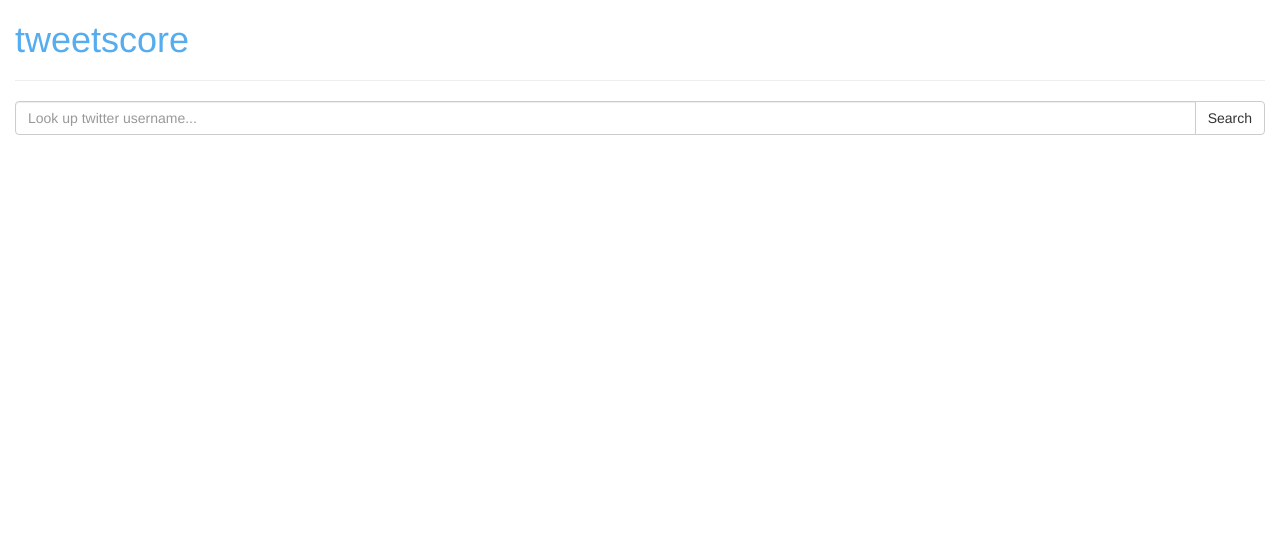
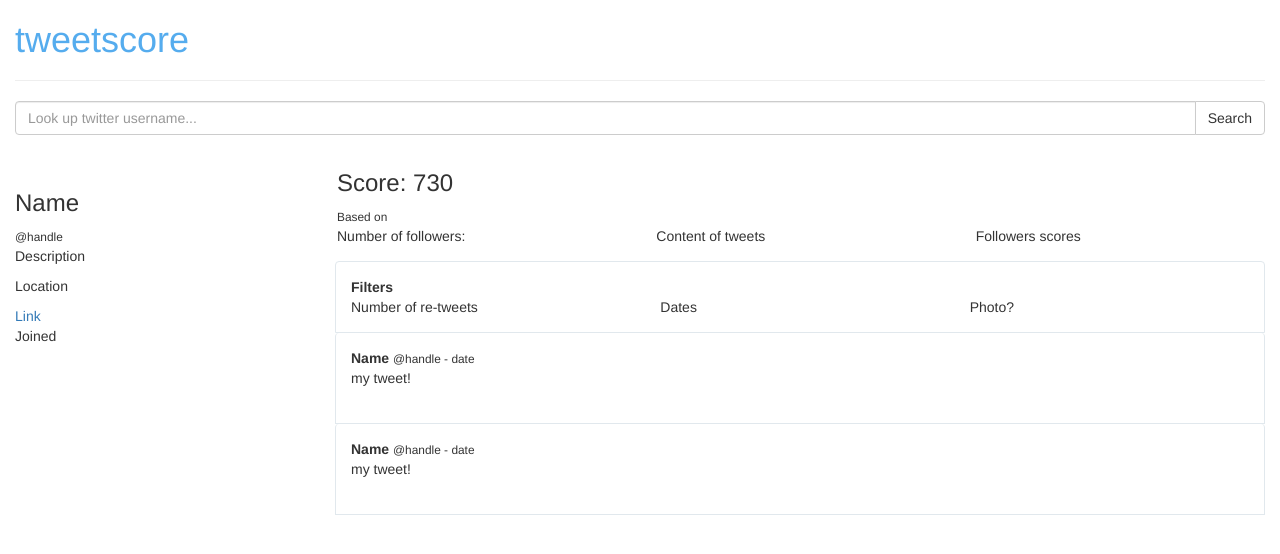
Before and after one commit to phenomeno/tweetscore, a Django app: page / in a window 1280 px wide. Shown: the top 554 px of the page. Run offline with Django 3.2, Linux system fonts and the light colour scheme; some libraries are stand-ins or nearby versions.

Commit message:
Super basic layout for  in place.

```diff
--- a/web/static/web/css/main.css
+++ b/web/static/web/css/main.css
@@ -0,0 +1,23 @@
+.card {
+  margin-right: 0;
+  margin-left: 0;
+  background-color: #fff;
+  border-left: 1px solid #e1e8ed;
+  border-right: 1px solid #e1e8ed;
+  border-bottom: 1px solid #e1e8ed;
+  border-radius: 4px 4px 0 0;
+  box-shadow: none;
+  padding: 15px 15px 15px;
+  position: relative;
+}
+
+.card-header {
+  margin-right: 0;
+  margin-left: 0;
+  background-color: #fff;
+  border: 1px solid #e1e8ed;
+  border-radius: 4px 4px 0 0;
+  box-shadow: none;
+  padding: 15px 15px 15px;
+  position: relative;
+}
--- a/web/templates/web/index.html
+++ b/web/templates/web/index.html
@@ -21,6 +21,58 @@
               <button class="btn btn-default" type="button">Search</button>
             </span>
           </div>
+          <div style="height:15px;"></div>
+          <div class="row">
+            <div class="col-xs-3" id="profile">
+              <img src="" />
+              <h3>Name</h3>
+              <small>@handle</small>
+              <p>Description</p>
+              <p>Location</p>
+              <a>Link</a>
+              <p>Joined</p>
+            </div> <!--End of profile-->
+            <div class="col-xs-9" id="tweets">
+              <div id="tweetscore" style="margin-left:2px;">
+                <h3>Score: 730</h3><small> Based on</small>
+                <div class="row">
+                  <div class="col-xs-4">Number of followers:</div>
+                  <div class="col-xs-4">Content of tweets</div>
+                  <div class="col-xs-4">Followers scores</div>
+                </div>
+              </div> <!-- End of tweetscore section-->
+              <div style="height:15px;"></div>
+              <div class="card-header">
+                <strong>Filters</strong>
+                <div class="row">
+                  <div class="col-xs-4">Number of re-tweets</div>
+                  <div class="col-xs-4">Dates</div>
+                  <div class="col-xs-4">Photo?</div>
+                </div>
+              </div> <!-- end of card header -->
+              <div class="card">
+                <div class="row">
+                  <div class="col-xs-12">
+                    <strong>Name</strong> <small>@handle - date</small>
+                    <img src="" />
+                    <div>my tweet!</div>
+                    <img src="" />
+                  </div>
+                </div>
+              </div> <!--end of card-->
+              <div class="card">
+                <div class="row">
+                  <div class="col-xs-12">
+                    <strong>Name</strong> <small>@handle - date</small>
+                    <img src="" />
+                    <div>my tweet!</div>
+                    <img src="" />
+                  </div>
+                </div>
+              </div> <!--end of card-->
+            </div><!--End of tweets-->
+          </div>
+
         </div>
       </div>
     </div>
```
